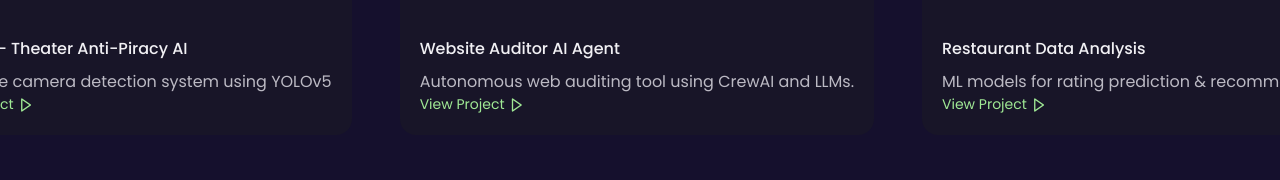
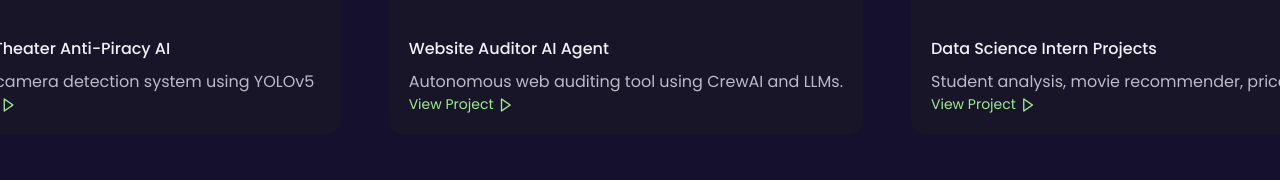
Before and after one commit to IrfanPJ/irfanpj-portfolio, a plain HTML site: page index.html in a window 1280 px wide. Shown: the part 3299-3479 px from the top of the page. Drawn offline with nearby package versions, Linux system fonts and the light colour scheme.

Commit message:
added a project

```diff
--- a/index.html
+++ b/index.html
@@ -554,6 +554,20 @@
                   </a>
                 </div>
 
+                <div class="work__card mix ds ">
+  <img src="assets/img/intern-projects.jpg" alt="" class="work__img">
+
+  <h3 class="work__title">Data Science Intern Projects</h3>
+  <p class="work__description">
+    Student analysis, movie recommender, price predictor.
+  </p>
+
+  <a href="https://github.com/IrfanPJ/outrix--intern" target="_blank" class="work__button">
+    View Project <i class='bx bx-right-arrow work__icon'></i>
+  </a>
+</div>
+
+
 
                 <div class="work__card mix ds ml ">
                     <img src="assets/img/restaurant-analysis.jpg" alt="" class="work__img">
```
